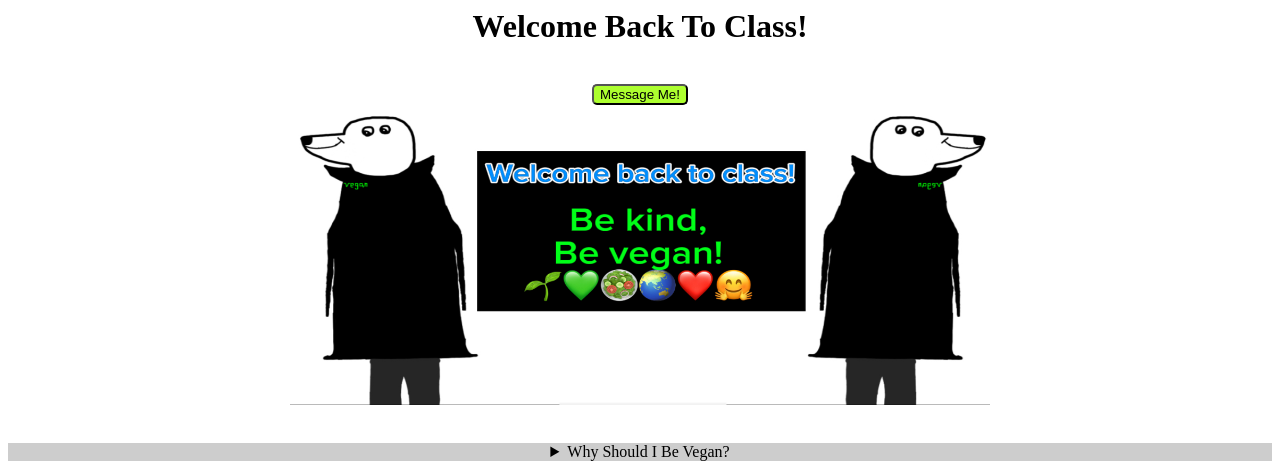
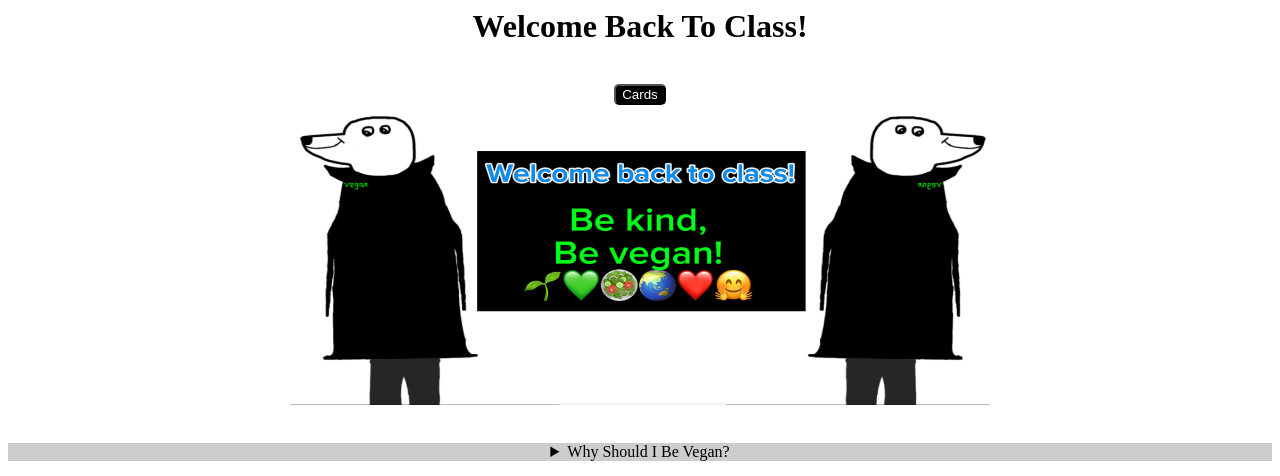
Before and after one commit to patrick-cywinski/Govegan.github.io, a plain HTML site: page index.html in a window 1280 px wide. Shown: the top 476 px of the page. Drawn offline with Linux system fonts and the light colour scheme.

Commit message:
Update index.html

```diff
--- a/index.html
+++ b/index.html
@@ -1,5 +1,5 @@
 <html><title>GoVegan - Home</title><body style="background-color: white;"><center><h1>Welcome Back To Class!</h1><br>
-    <a href="c.html"><button style="background-color: greenyellow; border-radius: 5px;">Message Me!</button></a><br><img height="300" width="700" src="IMG_E7785.JPG"><br><h2></h2><br><details style="background-color: rgb(205, 205, 205);"><summary>Why Should I Be Vegan?</summary>🐮 1. For the Animals
+    <a href="c.html"><button style="background-color: black; color: white; border-radius: 5px;">Cards</button></a><br><img height="300" width="700" src="IMG_E7785.JPG"><br><h2></h2><br><details style="background-color: rgb(205, 205, 205);"><summary>Why Should I Be Vegan?</summary>🐮 1. For the Animals
 Avoiding animal cruelty: Factory farming often involves inhumane treatment of animals, including confinement, mutilation, and early slaughter.
 
 Respect for sentient life: Many believe animals have a right to live free from exploitation and suffering.
```
